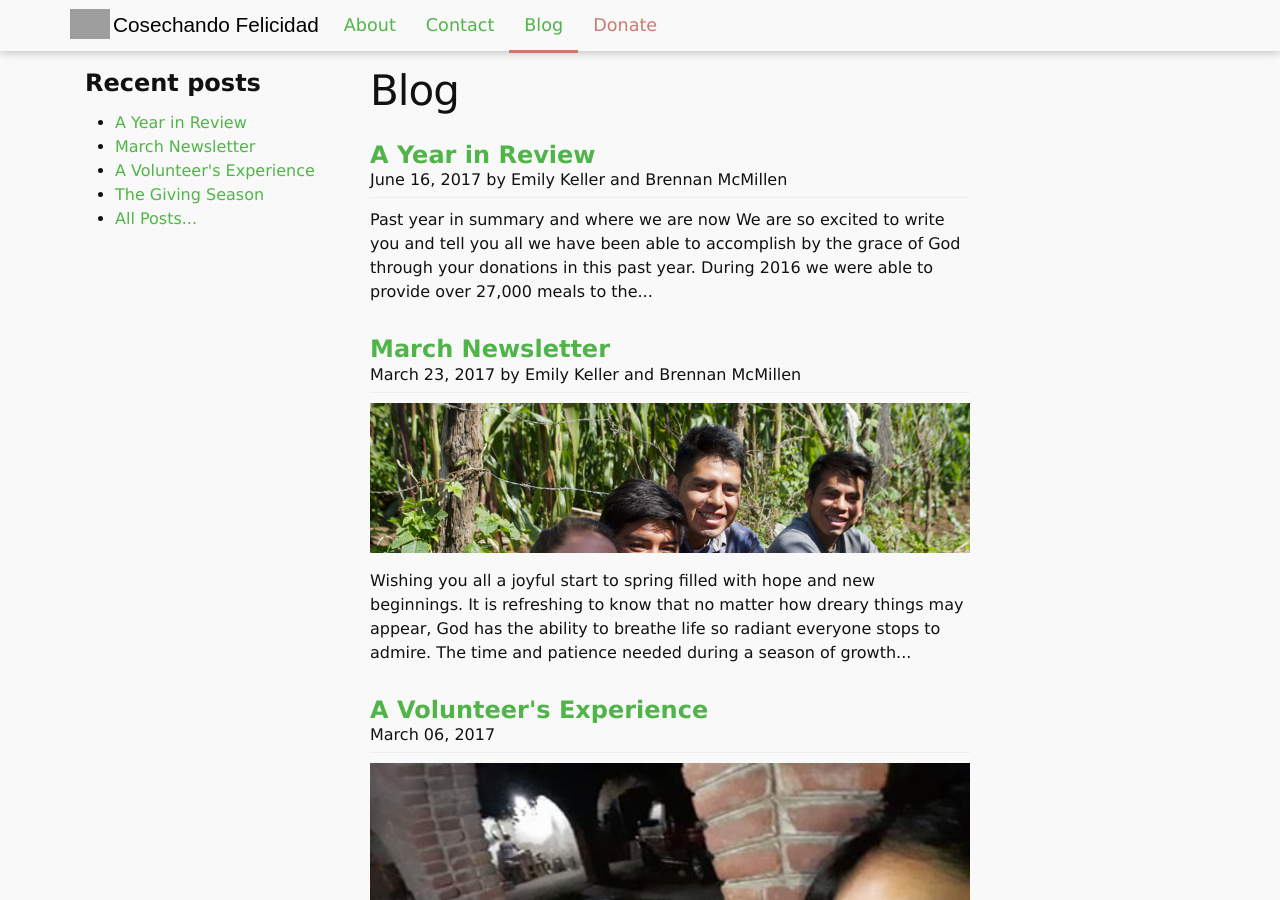
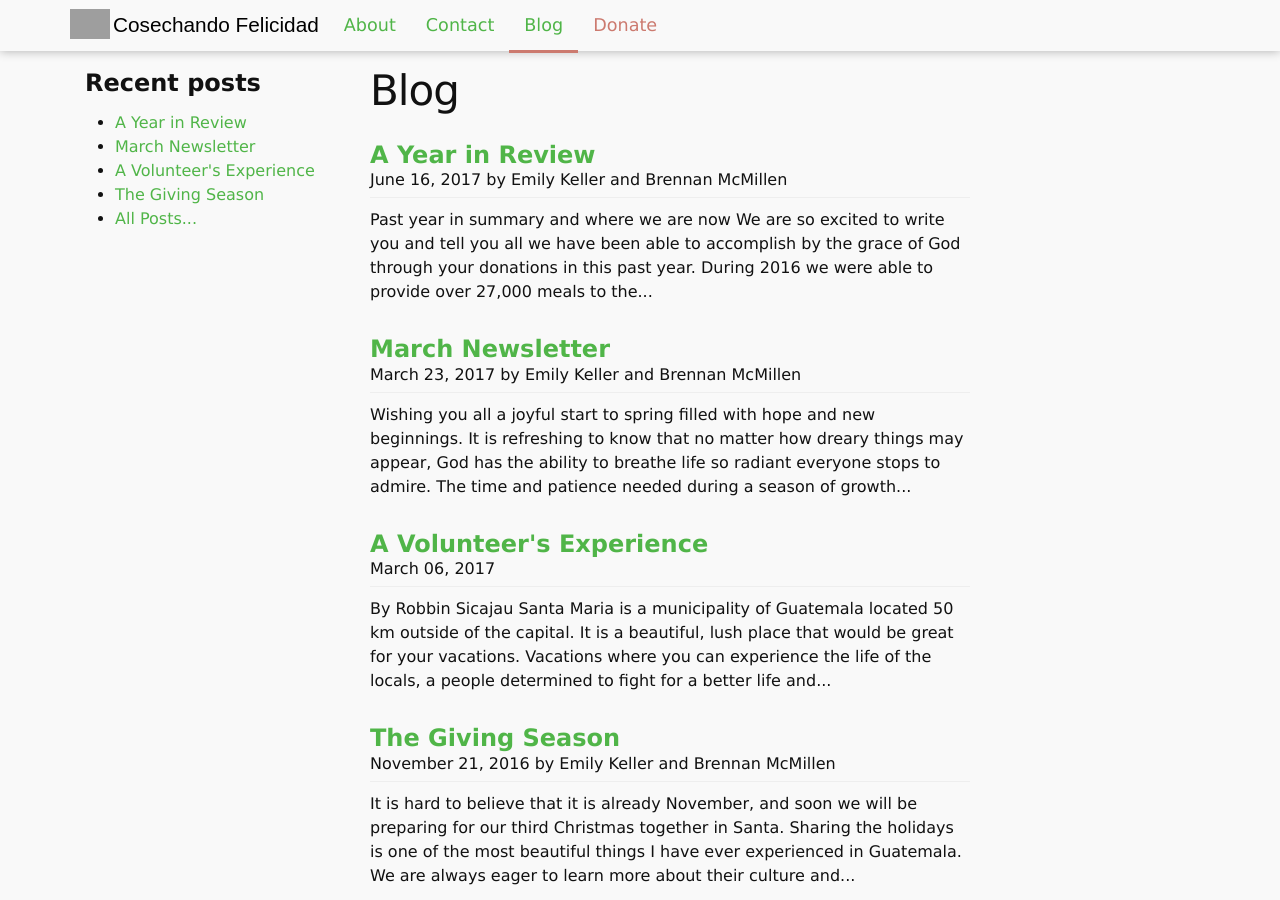
Before and after one commit to harvestinghappiness/harvestinghappiness.github.io, a Jekyll site: the page built from blog.md, in a window 1280 px wide and 900 px high. Built offline with Jekyll 4.4.1, drawn with Linux system fonts in a browser that asks for light colours; comment, search, counter and statistics services are not loaded.

Commit message:
Create blog.md

```diff
--- a/blog.md
+++ b/blog.md
@@ -11,7 +11,7 @@ permalink: /blog/
       <a href="{{ post.url }}"><h4>{{ post.title }}</h4></a>
         <p class="meta">{{ post.date | date: '%B %d, %Y' }}{% if post.author %} by {{ author.name }}{% endif %}</p>
       <hr>
-      {% if post.image %}
+      {% if post.imageoff %} <!-- Turn this back on by removing "off" -->
       <div class="blog-img" style="background-image: url({{ site.url }}/images/{{ post.image }});"></div>
       {% endif %}
       {{ post.content | strip_html | truncatewords: 50 }}
```
